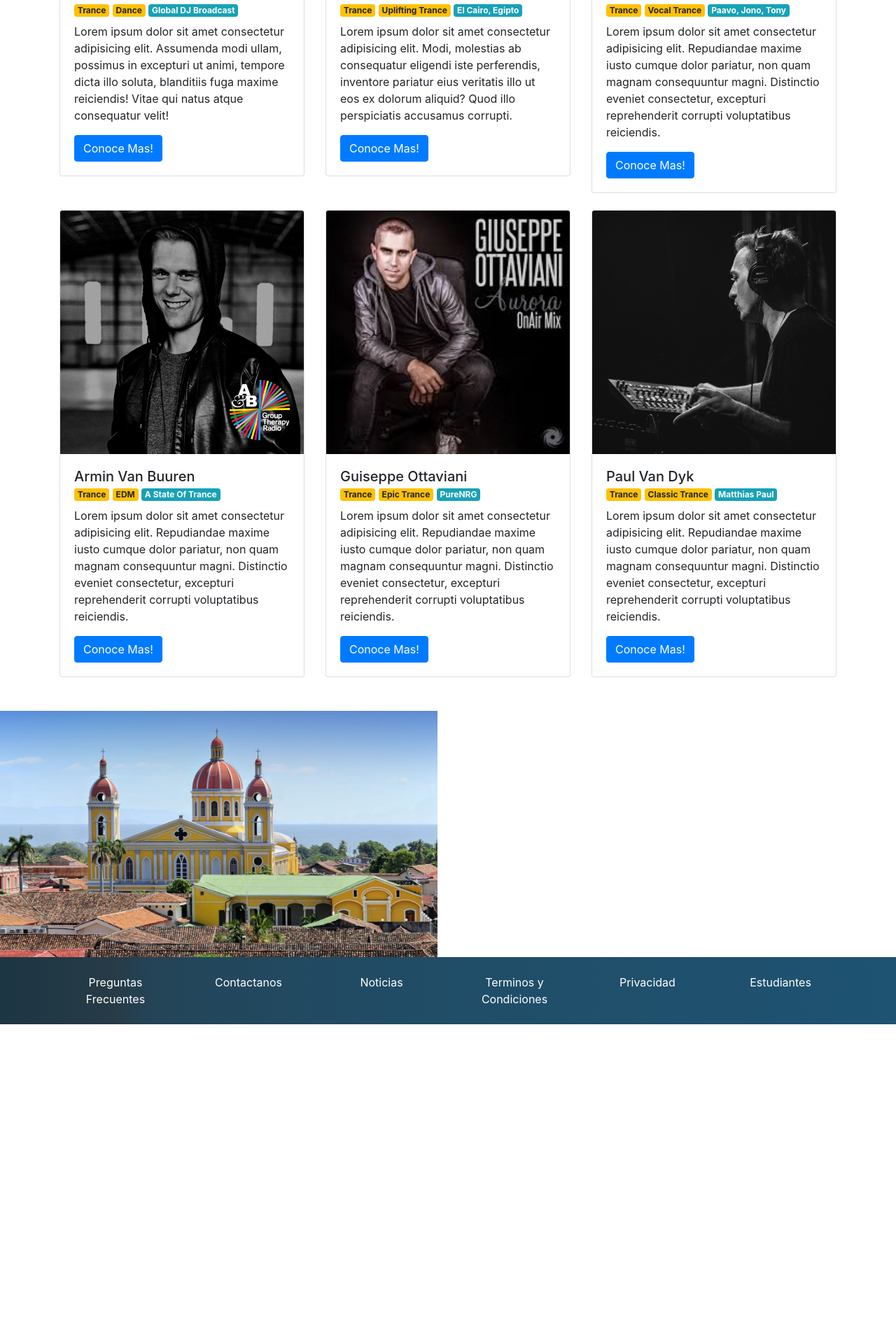
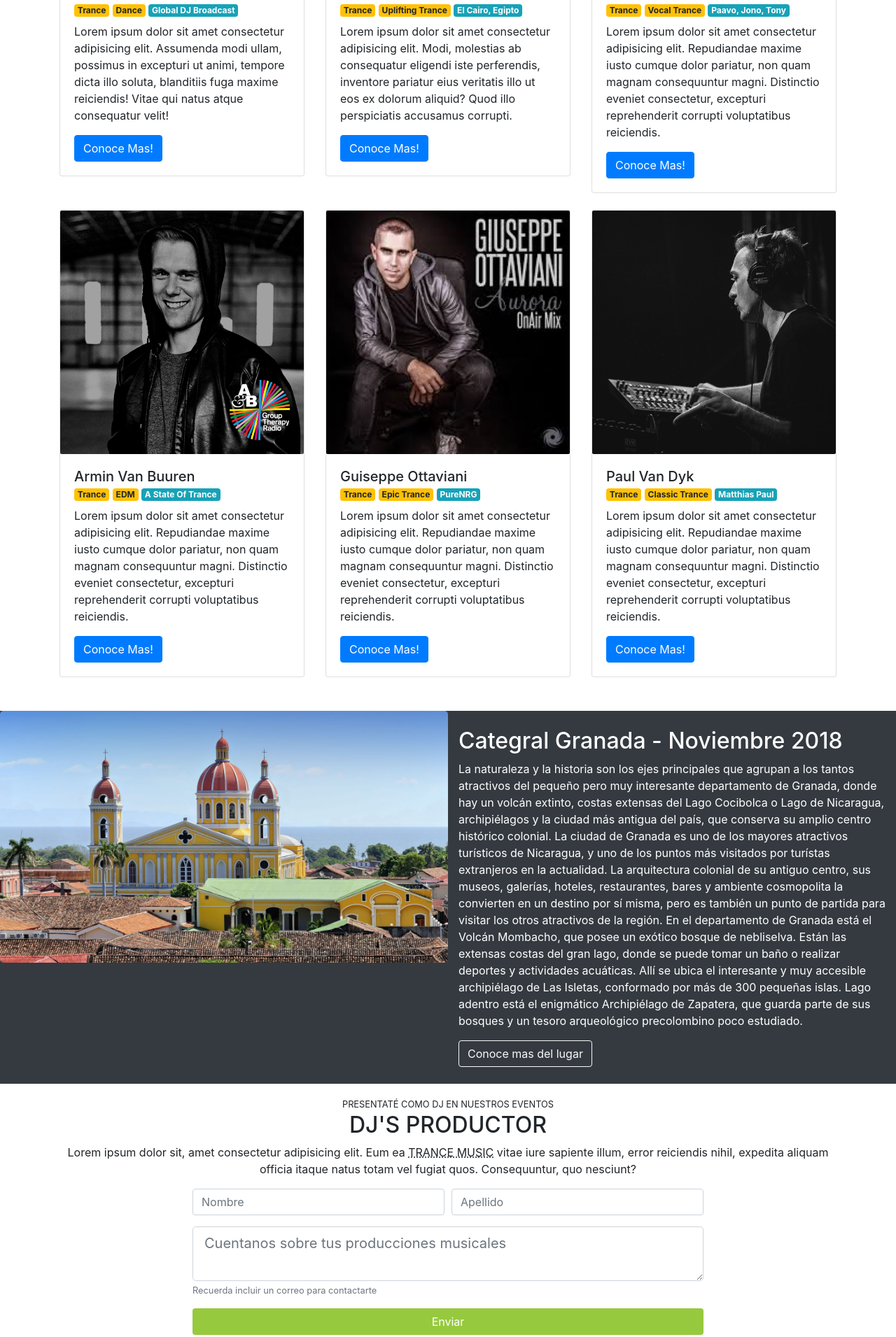
Before and after one commit to jerrycano37/Curso-Bootstrap-4, a PHP site: page /proyeto.html in a window 1280 px wide. Shown: the part 969-2880 px from the top of the page at 70% size. Before the commit the page ends 2433 px from the top, so only its background shows below. Run offline with PHP 8.4, Linux system fonts and the light colour scheme.

Commit message:
curso termiando pero cambios extras pendientes

```diff
--- /dev/null
+++ b/js.js
@@ -0,0 +1,3 @@
+$(function (){
+    $('[data-toggle="tooltip"]').tooltip()
+} )
--- a/proyeto.html
+++ b/proyeto.html
@@ -14,33 +14,34 @@
     <title>Trance Events!</title>
 </head>
 
-<body>
+<body data-spy="scroll" data-target="#navbar" data-offset="83">
 
     <!-- HEADER -->
-    <nav id="header" class="navbar navbar-expand-lg navbar-dark bg-dark">
+    <nav id="header" class="navbar navbar-expand-lg navbar-dark bg-dark sticky-top">
         <div class="container">
             <a class="navbar-brand" img=""><img src="img/logo.png" alt="logo"></a>
-            <button class="navbar-toggler" type="button" data-toggle="collapse" data-target="#navbarSupportedContent"
+            <button class="navbar-toggler" type="button" data-toggle="collapse" data-target="#navbar"
                 aria-controls="navbarSupportedContent" aria-expanded="false" aria-label="Toggle navigation">
                 <span class="navbar-toggler-icon"></span>
             </button>
 
-            <div class="collapse navbar-collapse" id="navbarSupportedContent">
+            <div class="collapse navbar-collapse" id="navbar">
                 <ul class="navbar-nav ml-auto">
-                    <li class="nav-item active">
-                        <a class="nav-link" href="#">Eventos</a>
+                    <li class="nav-item">
+                        <a class="nav-link" href="#main">Eventos</a>
                     </li>
                     <li class="nav-item">
-                        <a class="nav-link" href="#">Productores</a>
+                        <a class="nav-link" href="#dj">Productores</a>
                     </li>
                     <li class="nav-item">
-                        <a class="nav-link" href="#">Horarios</a>
+                        <a class="nav-link" href="#lfecha">Horarios</a>
                     </li>
                     <li class="nav-item">
-                        <a class="nav-link" href="#">Eres Productor?</a>
+                        <a class="nav-link" href="#eres-productor">Eres Productor?</a>
                     </li>
                     <li class="nav-item">
-                        <a class="nav-link text-compra" href="#">Comprar Tus Tickets</a>
+                        <a class="nav-link text-compra" href="#" data-toggle="modal" data-target="#modal-compra">Comprar
+                            Tus Tickets</a>
                     </li>
 
                 </ul>
@@ -77,7 +78,8 @@
                                 deleniti ducimus neque deserunt earum maxime!
                             </p>
                             <a href="#" class="btn btn-outline-light">Unete como productor</a>
-                            <button type="button" class="btn btn-color">Asíste al evento</button>
+                            <button type="button" class="btn btn-color" data-target="#modal-compra" data-toggle="modal">Asíste
+                                al evento</button>
                         </div>
                     </div>
 
@@ -153,7 +155,8 @@
                                 Repudiandae maxime iusto cumque dolor pariatur, non quam magnam consequuntur magni.
                                 Distinctio eveniet consectetur, excepturi reprehenderit corrupti voluptatibus
                                 reiciendis.</p>
-                            <a href="https://www.aboveandbeyond.nu/" class="btn btn-primary" target="_blank">Conoce Mas!</a>
+                            <a href="https://www.aboveandbeyond.nu/" class="btn btn-primary" target="_blank">Conoce
+                                Mas!</a>
                         </div>
                     </div>
                 </div>
@@ -172,7 +175,8 @@
                                 Repudiandae maxime iusto cumque dolor pariatur, non quam magnam consequuntur magni.
                                 Distinctio eveniet consectetur, excepturi reprehenderit corrupti voluptatibus
                                 reiciendis.</p>
-                            <a href="https://www.arminvanbuuren.com" class="btn btn-primary" target="_blank">Conoce Mas!</a>
+                            <a href="https://www.arminvanbuuren.com" class="btn btn-primary" target="_blank">Conoce
+                                Mas!</a>
                         </div>
                     </div>
                 </div>
@@ -191,7 +195,8 @@
                                 Repudiandae maxime iusto cumque dolor pariatur, non quam magnam consequuntur magni.
                                 Distinctio eveniet consectetur, excepturi reprehenderit corrupti voluptatibus
                                 reiciendis.</p>
-                            <a href="http://www.giuseppeottaviani.com/" class="btn btn-primary" target="_blank">Conoce Mas!</a>
+                            <a href="http://www.giuseppeottaviani.com/" class="btn btn-primary" target="_blank">Conoce
+                                Mas!</a>
                         </div>
                     </div>
                 </div>
@@ -224,17 +229,88 @@
     <section id="lfecha">
         <div class="container-fluid">
             <div class="row">
-                <div class="col pl-0 pr-0">
-                   <img src="img/info1.jpg" alt="lugar1">
+                <div class="col-12 col-lg-6 pl-0 pr-0">
+                    <img src="img/info1.jpg" alt="lugar1">
                 </div>
 
-                <div class="col">
+                <div class="col-12 col-lg-6 pt-4 pb-4 text-aling-center">
+                    <h2>Categral Granada - Noviembre 2018</h2>
+                    <p>
+                        La naturaleza y la historia son los ejes principales que agrupan a los tantos atractivos del
+                        pequeño pero muy interesante departamento de Granada, donde hay un volcán extinto, costas
+                        extensas del Lago Cocibolca o Lago de Nicaragua, archipiélagos y la ciudad más antigua del
+                        país, que conserva su amplio centro histórico colonial.
 
+                        La ciudad de Granada es uno de los mayores atractivos turísticos de Nicaragua, y uno de los
+                        puntos más visitados por turístas extranjeros en la actualidad. La arquitectura colonial de su
+                        antiguo centro, sus museos, galerías, hoteles, restaurantes, bares y ambiente cosmopolita la
+                        convierten en un destino por sí misma, pero es también un punto de partida para visitar los
+                        otros atractivos de la región.
+
+                        En el departamento de Granada está el Volcán Mombacho, que posee un exótico bosque de
+                        nebliselva. Están las extensas costas del gran lago, donde se puede tomar un baño o realizar
+                        deportes y actividades acuáticas. Allí se ubica el interesante y muy accesible archipiélago de
+                        Las Isletas, conformado por más de 300 pequeñas islas. Lago adentro está el enigmático
+                        Archipiélago de Zapatera, que guarda parte de sus bosques y un tesoro arqueológico precolombino
+                        poco estudiado.
+                    </p>
+                    <a href="https://vianica.com/sp/nicaragua/granada" class="btn btn-outline-light">Conoce mas del
+                        lugar</a>
                 </div>
             </div>
         </div>
     </section>
     <!-- fin lugar y fecha -->
+
+    <!-- Coviertete en productor -->
+    <section id="eres-productor" class="pb-3 pt-3">
+        <div class="container">
+            <div class="row">
+                <div class="col text-uppercase text-center">
+                    <small>Presentaté como dj en nuestros eventos</small>
+                    <h2>Dj's Productor</h2>
+                </div>
+            </div>
+            <div class="row">
+                <div class="col text-center">
+                    Lorem ipsum dolor sit, amet consectetur adipisicing elit. Eum ea <abbr data-toggle="tooltip" title="Genero principal de la musica electronica">TRANCE
+                        MUSIC</abbr> vitae iure sapiente
+                    illum, error reiciendis nihil, expedita aliquam officia itaque natus totam vel fugiat quos.
+                    Consequuntur, quo nesciunt?
+                </div>
+            </div>
+            <div class="row">
+                <div class="col col-md-8 offset-md-1 col-lg-8 offset-lg-2 mt-3">
+                    <form>
+                        <div class="form-row">
+                            <div class="form-group col-12 col-md-6">
+                                <input type="text" class="form-control" placeholder="Nombre">
+                            </div>
+                            <div class="form-group col-12 col-md-6">
+                                <input type="text" class="form-control" placeholder="Apellido">
+                            </div>
+                        </div>
+                        <div class="form-row">
+                            <div class="form-group col">
+                                <textarea name="text" class="form-control form-control-lg" placeholder="Cuentanos sobre tus producciones musicales"></textarea>
+                                <small class="form-text text-muted">
+                                    Recuerda incluir un correo para contactarte
+                                </small>
+                            </div>
+                        </div>
+                        <div class="form-row">
+                            <div class="col">
+                                <button type="button" class="btn btn-color btn-block">Enviar</button>
+                            </div>
+                        </div>
+                </div>
+                </form>
+            </div>
+        </div>
+        </div>
+    </section>
+
+    <!-- Coviertete en productor fin -->
 
     <!-- FOOTER -->
     <footer id="footer" class="pb-4 pt-4">
@@ -262,6 +338,66 @@
         </div>
     </footer>
     <!-- FIN FOOTER -->
+
+    <!-- Modal -->
+    <div class="modal fade" id="modal-compra" tabindex="-1" role="dialog" aria-labelledby="exampleModalCenterTitle"
+        aria-hidden="true">
+        <div class="modal-dialog modal-dialog-centered" role="document">
+            <div class="modal-content">
+                <div class="modal-header">
+                    <h5 class="modal-title" id="exampleModalCenterTitle">Comprar Entradas</h5>
+                    <button type="button" class="close" data-dismiss="modal" aria-label="Close">
+                        <span aria-hidden="true">&times;</span>
+                    </button>
+                </div>
+                <div class="modal-body">
+                    <form>
+                        <div class="form-row">
+                            <div class="form-group col">
+                                <div class="input-group mb-3">
+                                    <div class="input-group-prepend">
+                                        <span class="input-group-text" id="basic-addon1">@</span>
+                                    </div>
+                                    <input type="text" class="form-control" placeholder="Ingrese su nombre" aria-label="Username"
+                                        aria-describedby="basic-addon1">
+                                </div>
+                            </div>
+                        </div>
+                    </form>
+                    <div class="alert alert-warning" role="alert">
+                            Recibira un correo de confirmacion!
+                          </div>
+                </div>
+                <div class="modal-footer">
+                    <button type="button" class="btn btn-secondary" data-dismiss="modal">Cerrar</button>
+                    <button type="button" class="btn btn-color">Adquirir</button>
+                </div>
+            </div>
+        </div>
+    </div>
+
+    <div class="container">
+            <div class="row">
+              <div class="col">
+                1 of 2
+              </div>
+              <div class="col">
+                2 of 2
+              </div>
+            </div>
+            <div class="row">
+              <div class="col">
+                1 of 3
+              </div>
+              <div class="col">
+                2 of 3
+              </div>
+              <div class="col">
+                3 of 3
+              </div>
+            </div>
+          </div>
+    <!-- modal fin -->
     <!-- Optional JavaScript -->
     <!-- jQuery first, then Popper.js, then Bootstrap JS -->
     <script src="https://code.jquery.com/jquery-3.3.1.slim.min.js" integrity="sha384-q8i/X+965DzO0rT7abK41JStQIAqVgRVzpbzo5smXKp4YfRvH+8abtTE1Pi6jizo"
@@ -270,6 +406,7 @@
         crossorigin="anonymous"></script>
     <script src="https://stackpath.bootstrapcdn.com/bootstrap/4.1.3/js/bootstrap.min.js" integrity="sha384-ChfqqxuZUCnJSK3+MXmPNIyE6ZbWh2IMqE241rYiqJxyMiZ6OW/JmZQ5stwEULTy"
         crossorigin="anonymous"></script>
+    <script src="js.js"></script>
 </body>
 
 </html>
--- a/styles.css
+++ b/styles.css
@@ -45,10 +45,20 @@
     color: white;
 }
 
-.btn-color:hover{
+.btn-color:hover {
     background-color: #82ad36;
 }
 
 #lfecha img {
     max-width: 100%;
+    border-radius: 5px;
 }
+
+#lfecha {
+    background-color: #343a40;
+    color: white;
+}
+
+#dj img {
+    border-radius: 2px;
+}
```
